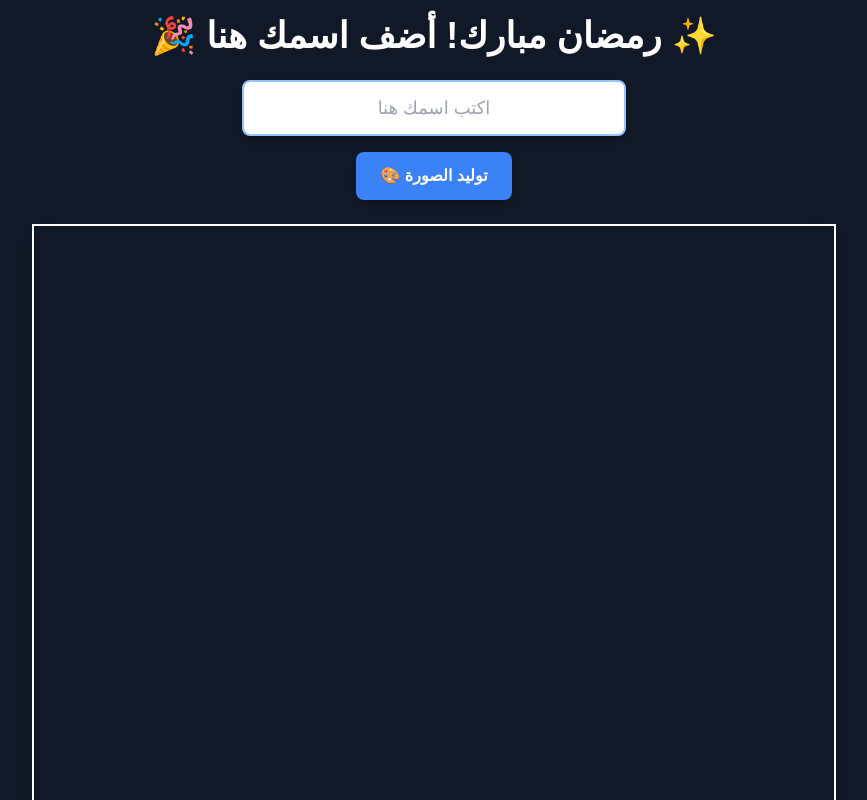
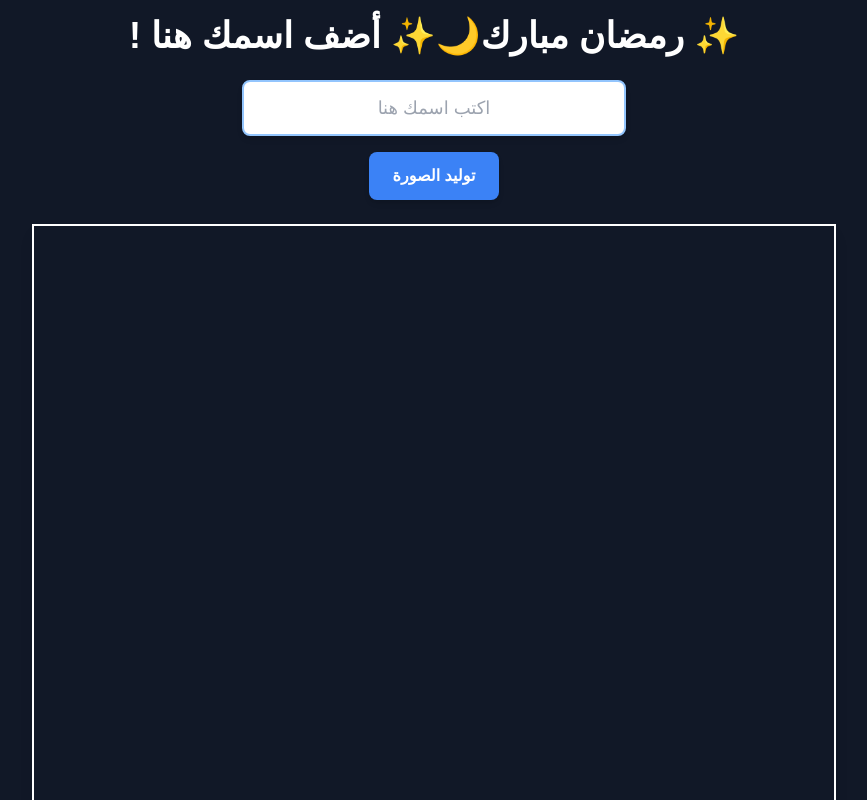
Before and after one commit to SarahAbdulaziz77/simple-header-generator, a Next.js app: page / in a window 1280 px wide. Shown: the top 800 px of the page, without its empty margins (206-1073 px from the left). Built offline with nearby package versions, Linux system fonts and the light colour scheme.

Commit message:
Update page.tsx

```diff
--- a/src/app/page.tsx
+++ b/src/app/page.tsx
@@ -83,7 +83,7 @@ const HomePage = () => {
   return (
     <div className="flex flex-col items-center justify-center min-h-screen bg-gray-900 p-4">
       <h1 className="text-3xl sm:text-4xl font-bold text-white mb-6">
-        🎉 رمضان مبارك! أضف اسمك هنا ✨
+        ! رمضان مبارك🌙✨ أضف اسمك هنا ✨
       </h1>
 
       {/* Input for user text */}
@@ -100,7 +100,7 @@ const HomePage = () => {
         onClick={drawImageWithText}
         className="px-6 py-3 bg-blue-500 text-white font-semibold rounded-lg shadow-md hover:bg-blue-600 mb-6"
       >
-        🎨 توليد الصورة
+         توليد الصورة
       </button>
 
       {/* Canvas for drawing the image */}
```
